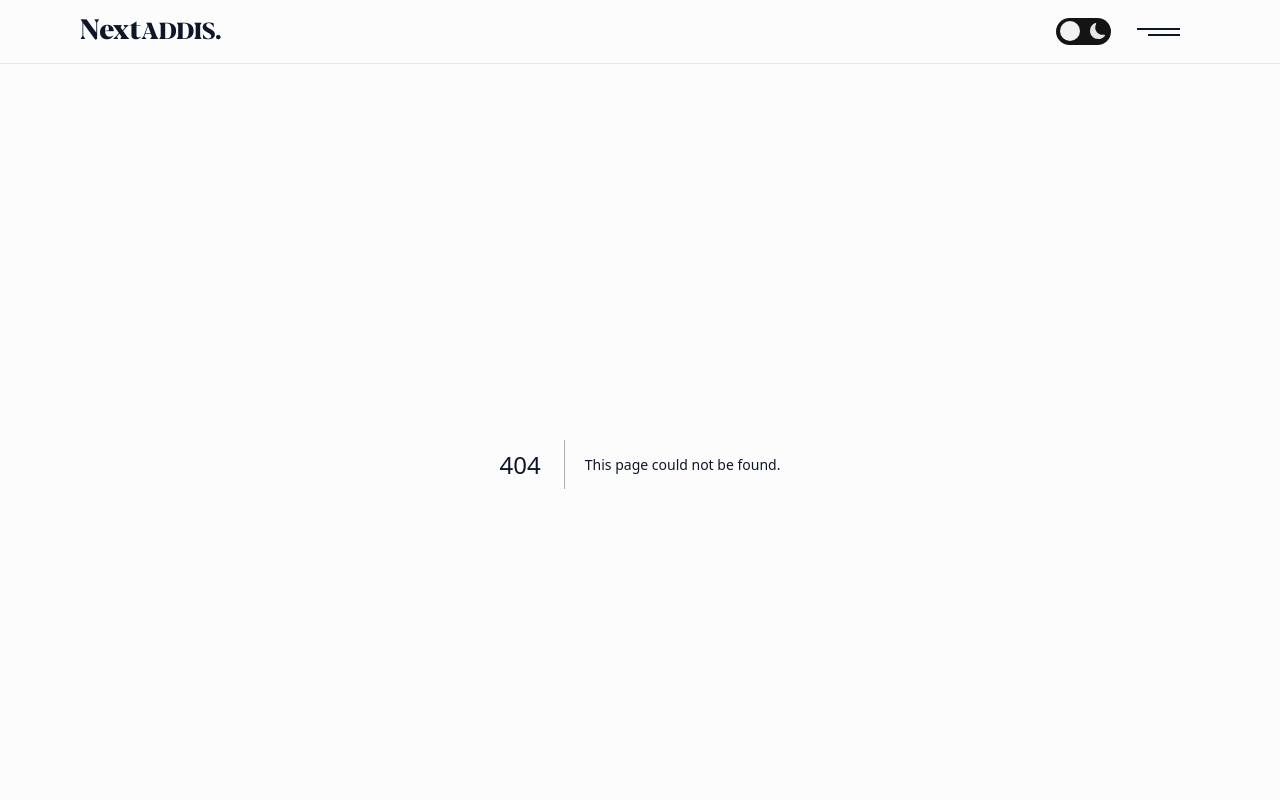
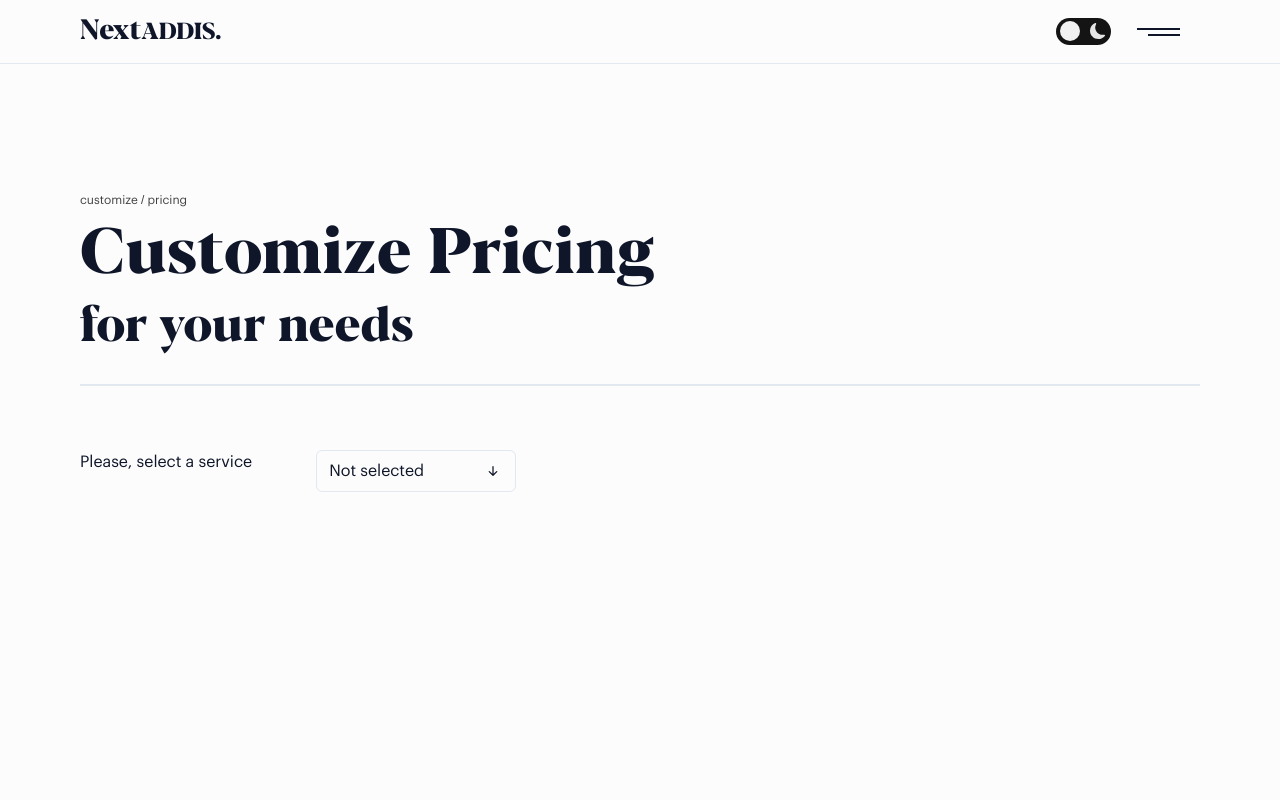
Before and after one commit to Leul-Michael/next-addis, a Next.js app: page /pricing in a window 1280 px wide. Before the commit this address had no page. Shown: the top 800 px of the page. Built offline with nearby package versions, Linux system fonts and the light colour scheme.

Commit message:
first commit

```diff
--- a/src/app/about/page.tsx
+++ b/src/app/about/page.tsx
@@ -5,6 +5,7 @@ import Slider from "@/components/slider/Slider"
 import Image from "next/image"
 import { BsArrowDown } from "react-icons/bs"
 import ContactExcerpt from "@/components/excerpts/ContactExcerpt"
+import values from "@/data/values.json"
 
 const Page = () => {
   return (
@@ -15,9 +16,9 @@ const Page = () => {
           <h1 className="font-title max-w-[900px] font-serif font-semibold leading-none">
             Collaborate for Better
           </h1>
-          <h1 className="font-subtitle max-w-[900px] font-serif font-semibold leading-none">
+          <h2 className="font-subtitle max-w-[900px] font-serif font-semibold leading-none">
             With us
-          </h1>
+          </h2>
         </div>
         <div className="flex w-full flex-col gap-20 border-t-2 border-clr-border pb-20 pt-28">
           <h2 className="max-w-[800px] text-2xl capitalize leading-[1.2] lg:text-4xl">
@@ -63,11 +64,14 @@ const Page = () => {
             Our Values
           </h1>
           <div className="flex flex-col">
-            <Values count={1} title="Stay balanced" />
-            <Values count={2} title="Own Your Work" />
-            <Values count={3} title="Be the teammate you want" />
-            <Values count={4} title="Results matter" />
-            <Values count={5} title="Build to last" />
+            {values.map((value, index) => (
+              <Values
+                key={index}
+                count={index}
+                title={value.title}
+                desc={value.desc}
+              />
+            ))}
           </div>
         </div>
         <div className="flex flex-col gap-8">
@@ -91,7 +95,7 @@ const Values = ({
 }: {
   count: number
   title: string
-  desc?: string
+  desc: string
 }) => {
   const [show, setShow] = useState(false)
 
@@ -101,7 +105,7 @@ const Values = ({
         tabIndex={1}
         onBlur={() => setShow(false)}
         onClick={() => setShow((prev) => !prev)}
-        className="group relative flex cursor-pointer items-center justify-between px-4 py-5"
+        className="group relative flex cursor-pointer items-center justify-between px-2 py-5 md:px-4"
       >
         <span className="custom-transition absolute bottom-0 left-0 -z-[1] h-0 w-full bg-clr-purple duration-300 group-hover:h-full"></span>
         <p className="hidden max-w-[400px] text-2xl capitalize leading-[1.2] group-hover:text-[#151515] sm:flex lg:text-[1.8rem]">
@@ -123,9 +127,7 @@ const Values = ({
         } text-center `}
       >
         <p className="overflow-hidden text-base capitalize leading-[1.2] lg:text-lg">
-          We are a working with brands - building insightful strategy, creating
-          unique designs and crafting experiences that bring positive change and
-          value.
+          {desc}
         </p>
       </div>
     </div>
--- a/src/app/blog/[slug]/page.tsx
+++ b/src/app/blog/[slug]/page.tsx
@@ -141,7 +141,7 @@ const Page = () => {
             </p>
           </div>
         </div>
-        <Blog related />
+        <Blog related className="py-14" />
       </div>
     </section>
   )
--- a/src/app/blog/page.tsx
+++ b/src/app/blog/page.tsx
@@ -24,7 +24,7 @@ const Page = () => {
           <BlogExcerpt />
         </div>
       </div>
-      <ContactExcerpt className="mb-32 mt-4" />
+      <ContactExcerpt className="mb-28 mt-0" />
     </section>
   )
 }
--- /dev/null
+++ b/src/app/pricing/page.tsx
@@ -0,0 +1,28 @@
+import CustomSelect from "@/components/CustomSelect"
+import React from "react"
+
+const Page = () => {
+  return (
+    <section className="main-container relative flex flex-col pt-16">
+      <div className="flex flex-col gap-8 pt-16">
+        <div className="flex flex-col gap-4">
+          <p className="text-xs text-clr-muted">customize / pricing</p>
+          <h1 className="font-title max-w-[900px] font-serif font-semibold leading-none">
+            Customize Pricing
+          </h1>
+          <h2 className="font-subtitle max-w-[900px] font-serif font-semibold leading-none">
+            for your needs
+          </h2>
+        </div>
+        <div className="flex w-full flex-col gap-20 border-t-2 border-clr-border py-16">
+          <div className="flex flex-wrap gap-x-16 gap-y-4">
+            <p>Please, select a service</p>
+            <CustomSelect />
+          </div>
+        </div>
+      </div>
+    </section>
+  )
+}
+
+export default Page
--- a/src/app/service/[slug]/page.tsx
+++ b/src/app/service/[slug]/page.tsx
@@ -54,7 +54,7 @@ const Page = () => {
             </p>
           </div>
         </div>
-        <ContactExcerpt className="mb-8 mt-12" />
+        <ContactExcerpt className="mb-0 mt-12" />
       </section>
     </>
   )
--- /dev/null
+++ b/src/components/CustomSelect.tsx
@@ -0,0 +1,65 @@
+"use client"
+
+import React, { useState } from "react"
+import { BsArrowDownShort } from "react-icons/bs"
+
+const CustomSelect = () => {
+  const [isOpen, setIsOpen] = useState(false)
+
+  return (
+    <div
+      tabIndex={0}
+      onBlur={() => setIsOpen(false)}
+      onClick={() => setIsOpen((prev) => !prev)}
+      className="relative flex w-max min-w-[200px] rounded-[6px] border border-clr-border px-3 py-2"
+    >
+      <div className="flex w-full flex-wrap items-center justify-between gap-2">
+        <span className="select-none">Not selected</span>
+        <BsArrowDownShort
+          size={20}
+          className={`duration-300 ${isOpen ? "rotate-180" : "rotate-0"}`}
+        />
+      </div>
+      <ul
+        className={`absolute left-0 top-[110%] h-max w-max flex-col rounded-[6px] border border-clr-border py-1 ${
+          isOpen ? "flex" : "hidden"
+        }`}
+      >
+        <li
+          className={`cursor-pointer px-3 py-2 capitalize hover:bg-clr-border/10`}
+          onClick={(e) => {
+            e.preventDefault()
+          }}
+        >
+          UI / UX Design
+        </li>
+        <li
+          className={`cursor-pointer px-3 py-2 capitalize hover:bg-clr-border/10`}
+          onClick={(e) => {
+            e.preventDefault()
+          }}
+        >
+          Web developement
+        </li>
+        <li
+          className={`cursor-pointer px-3 py-2 capitalize hover:bg-clr-border/10`}
+          onClick={(e) => {
+            e.preventDefault()
+          }}
+        >
+          Mobile App developement
+        </li>
+        <li
+          className={`cursor-pointer px-3 py-2 capitalize hover:bg-clr-border/10`}
+          onClick={(e) => {
+            e.preventDefault()
+          }}
+        >
+          Software developement
+        </li>
+      </ul>
+    </div>
+  )
+}
+
+export default CustomSelect
--- a/src/components/hero/Blog.tsx
+++ b/src/components/hero/Blog.tsx
@@ -2,9 +2,15 @@ import React from "react"
 import BlogExcerpt from "../excerpts/BlogExcerpt"
 import Btncta from "../Btncta"
 
-const Blog = ({ related }: { related?: Boolean }) => {
+const Blog = ({
+  related,
+  className = "",
+}: {
+  related?: Boolean
+  className?: string
+}) => {
   return (
-    <section className="flex flex-col gap-16 py-24">
+    <section className={`flex flex-col gap-16 py-24 ${className}`}>
       <h1 className="font-subtitle font-serif font-semibold leading-none">
         {related ? "Related Blogs." : "Blogs."}
       </h1>
--- a/src/components/hero/Pricing.tsx
+++ b/src/components/hero/Pricing.tsx
@@ -13,7 +13,11 @@ const Pricing = () => {
           <span className="font-medium underline">Price of Your Liking</span> By
           Customizing Based on Languages Used, Number of Pages and So on!
         </p>
-        <Btncta className="self-center" to="/" name="Customize Pricing" />
+        <Btncta
+          className="self-center"
+          to="/pricing"
+          name="Customize Pricing"
+        />
       </div>
     </section>
   )
--- /dev/null
+++ b/src/data/values.json
@@ -0,0 +1,22 @@
+[
+    {
+        "title": "Stay balanced",
+        "desc": "  We are a working with brands - building insightful strategy, creating unique designs and crafting experiences that bring positive change and value."
+    },
+    {
+        "title": "Own Your Work",
+        "desc": "  We are a working with brands - building insightful strategy, creating unique designs and crafting experiences that bring positive change and value."
+    },
+    {
+        "title": "Be the teammate you want",
+        "desc": "  We are a working with brands - building insightful strategy, creating unique designs and crafting experiences that bring positive change and value."
+    },
+    {
+        "title": "Results matter",
+        "desc": "  We are a working with brands - building insightful strategy, creating unique designs and crafting experiences that bring positive change and value."
+    },
+    {
+        "title": "Build to last",
+        "desc": "  We are a working with brands - building insightful strategy, creating unique designs and crafting experiences that bring positive change and value."
+    }
+]
```
